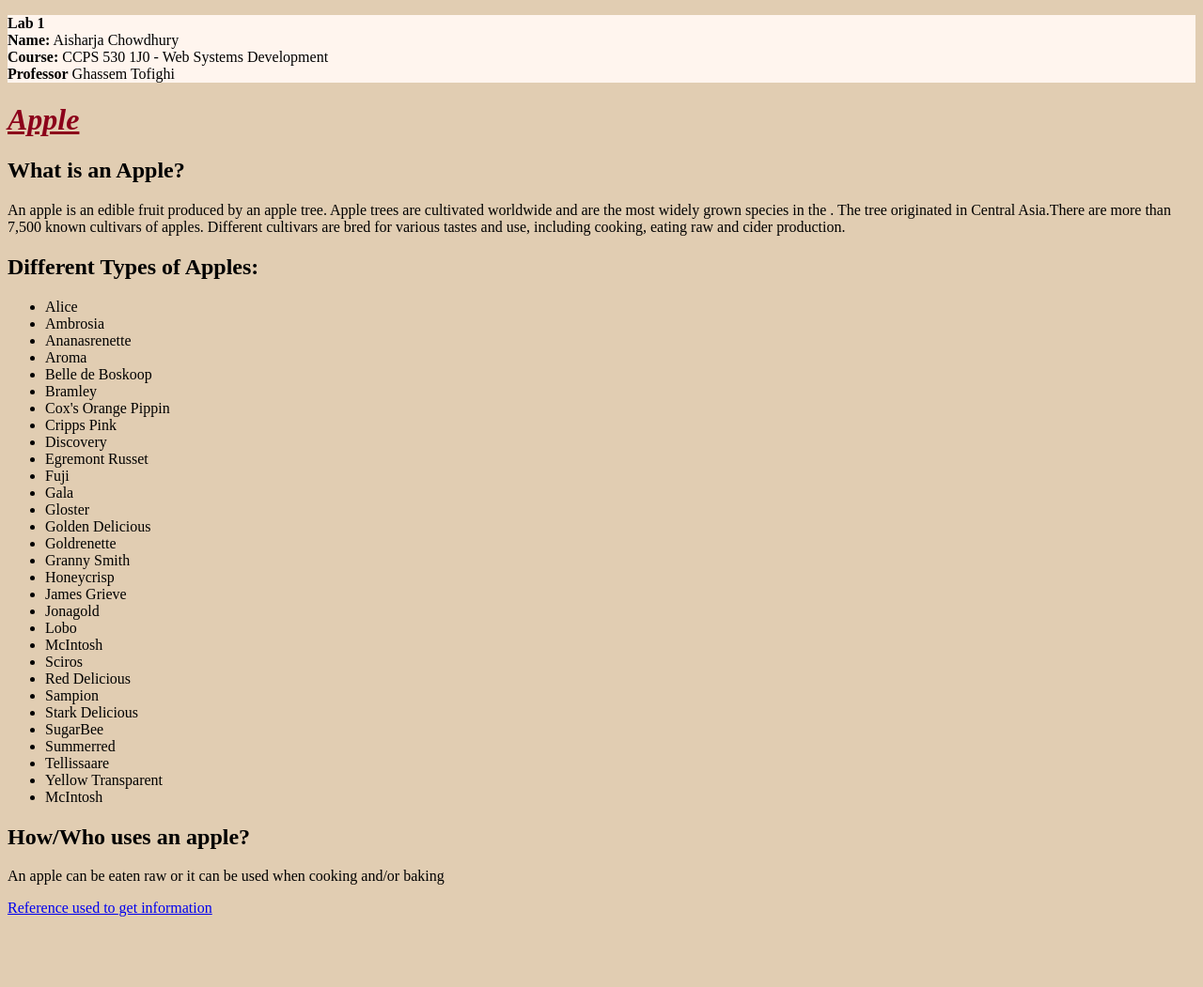
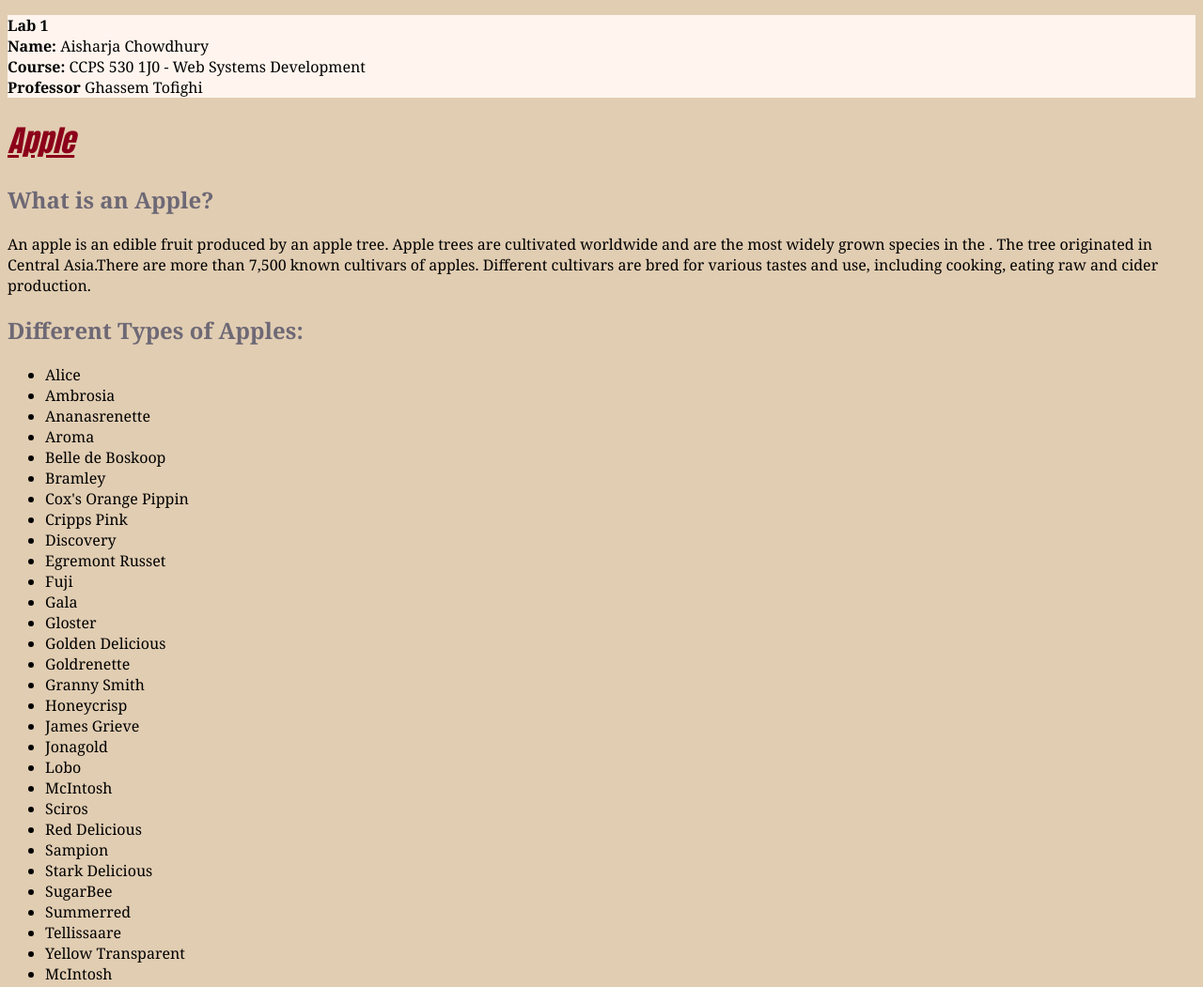
Before and after one commit to aisharja5/aisharja.github.io, a plain HTML site: page Lab1/Index.html in a window 1280 px wide. Shown: the top 1051 px of the page at 94% size. Before the commit the page ends 984 px from the top, so only its background shows below. Drawn offline with Linux system fonts and the light colour scheme.

Commit message:
Update style.css

```diff
--- a/Lab1/style.css
+++ b/Lab1/style.css
@@ -1 +1,10 @@
-body{background-color: rgb(225,205,178);}
+/* Style for heading 1 */
+h1{font-family: Impact;}
+
+/* Style for heading 2 */
+h2{color:rgb(109,104,117)}
+
+/* Style for body */
+body{background-color: rgb(225,205,178);
+    font-family: Georgia;
+    font-size: medium;}
```
